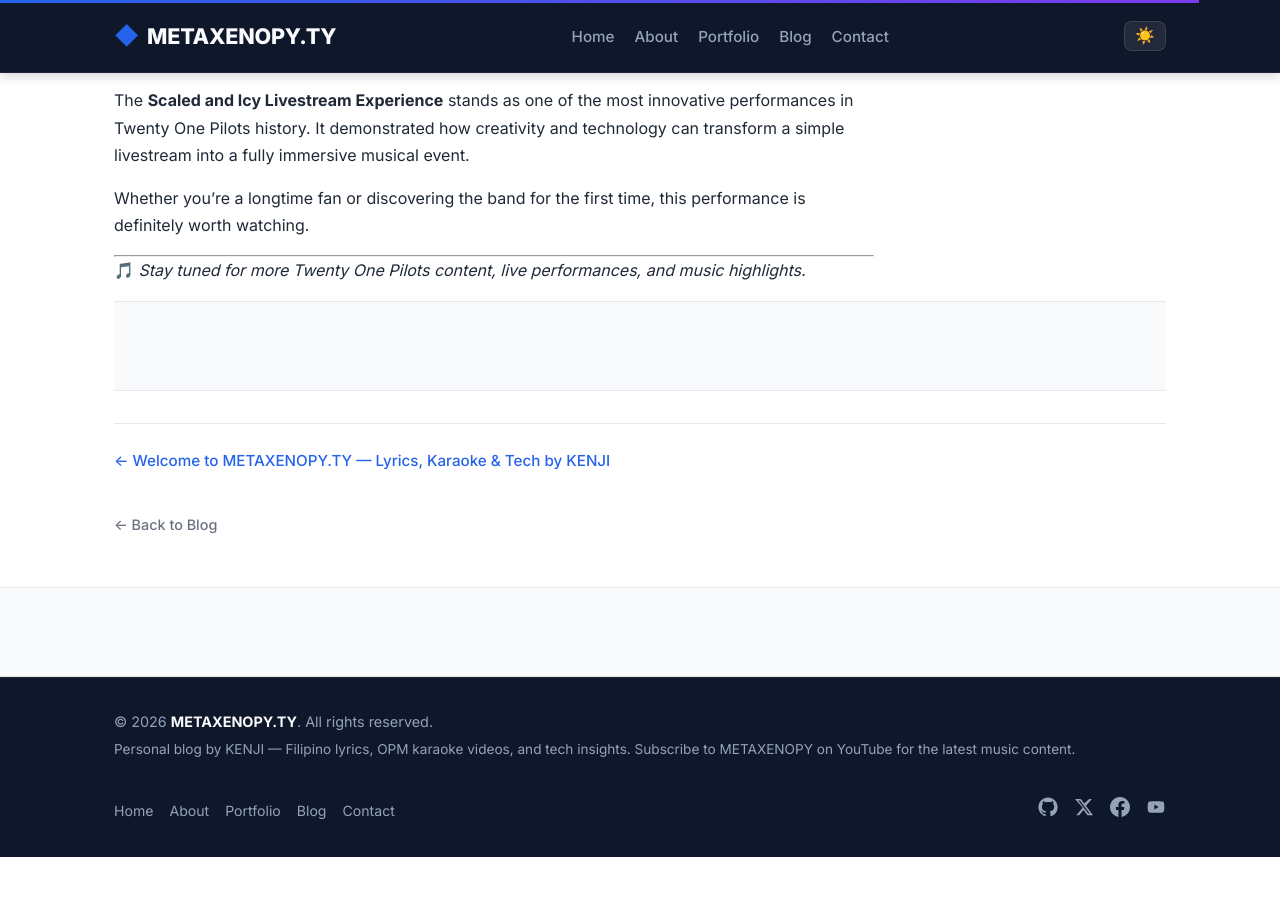
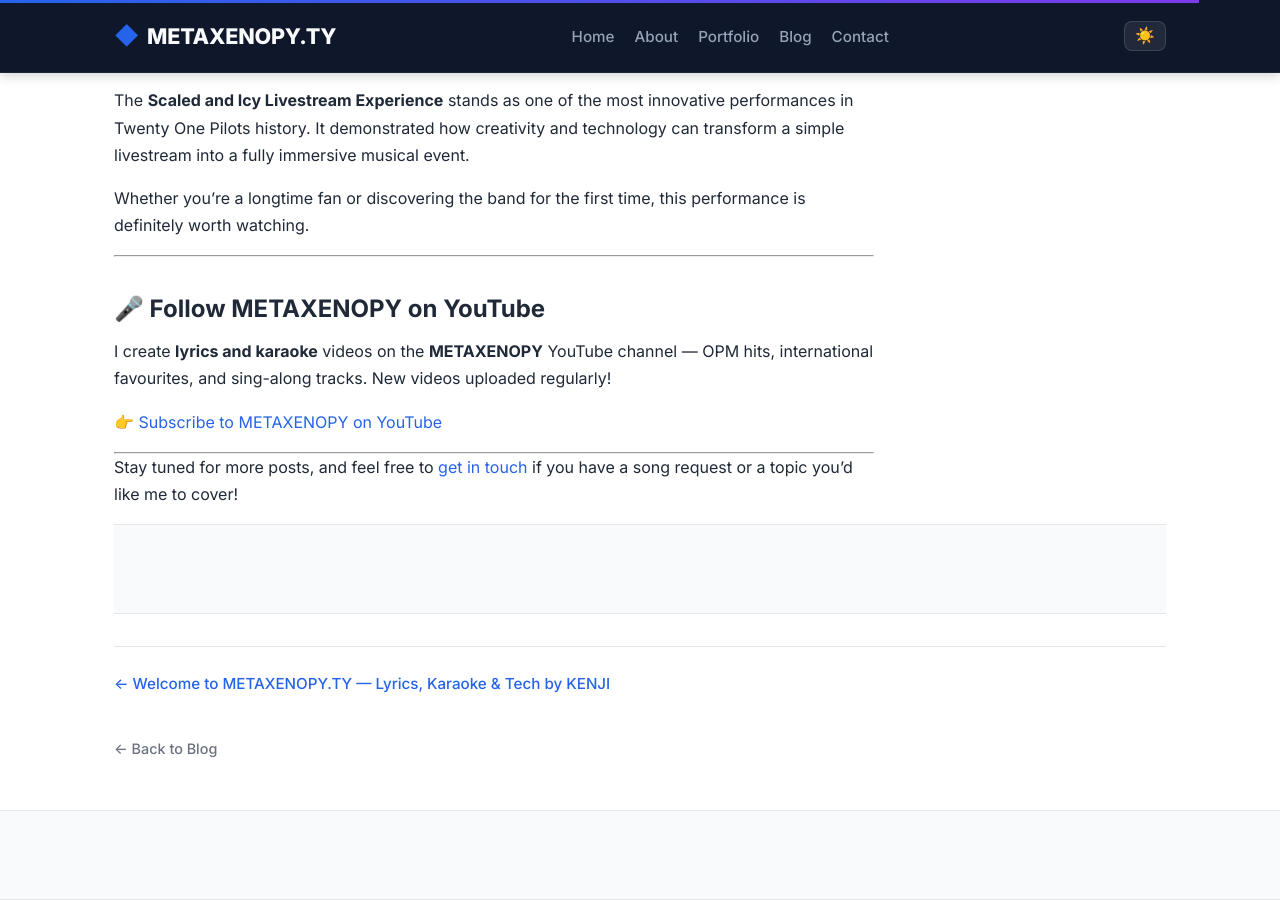
Before and after one commit to darzmackz/darzmackz.github.io, a Jekyll site: the page built from _posts/2026-03-09-twenty-one-pilots---scaled-and-icy-livestream-experience.md, in a window 1280 px wide and 900 px high, scrolled down 2696 px. Built offline with Jekyll 4.4.1, drawn with Linux system fonts in a browser that asks for light colours; before the commit the page ends 3553 px from its top, so only the background shows below that.

Commit message:
Update: Twenty One Pilots – Scaled and Icy Livestream Experience

```diff
--- a/_posts/2026-03-09-twenty-one-pilots---scaled-and-icy-livestream-experience.md
+++ b/_posts/2026-03-09-twenty-one-pilots---scaled-and-icy-livestream-experience.md
@@ -72,5 +72,14 @@
 Whether you're a longtime fan or discovering the band for the first time, this performance is definitely worth watching.
 
 ---
+## 🎤 Follow METAXENOPY on YouTube
 
-🎵 *Stay tuned for more Twenty One Pilots content, live performances, and music highlights.*
+I create **lyrics and karaoke** videos on the **METAXENOPY** YouTube channel — OPM hits,
+international favourites, and sing-along tracks. New videos uploaded regularly!
+
+👉 [Subscribe to METAXENOPY on YouTube](https://www.youtube.com/@metaxenopy?sub_confirmation=1)
+
+---
+
+Stay tuned for more posts, and feel free to [get in touch]({{ '/contact/' | relative_url }})
+if you have a song request or a topic you'd like me to cover!
```
